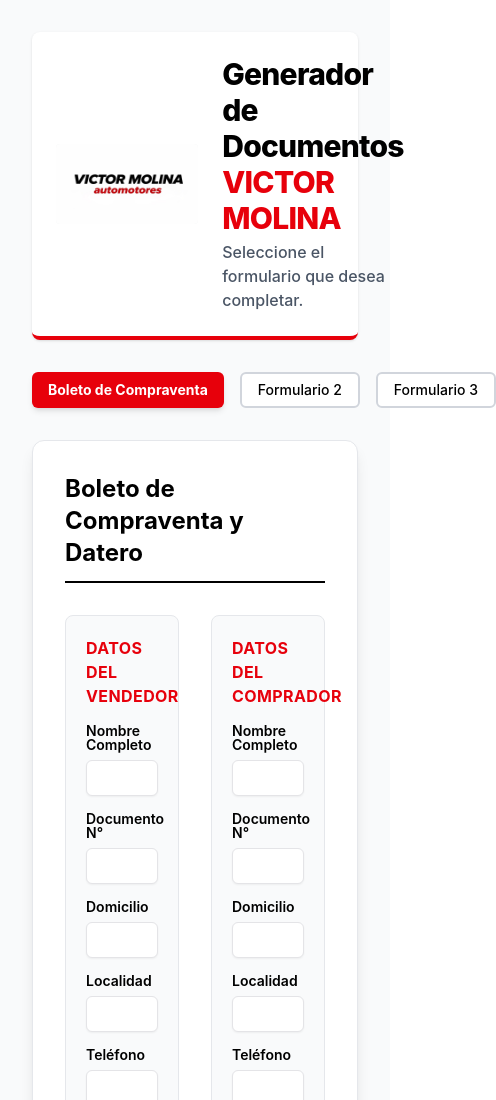
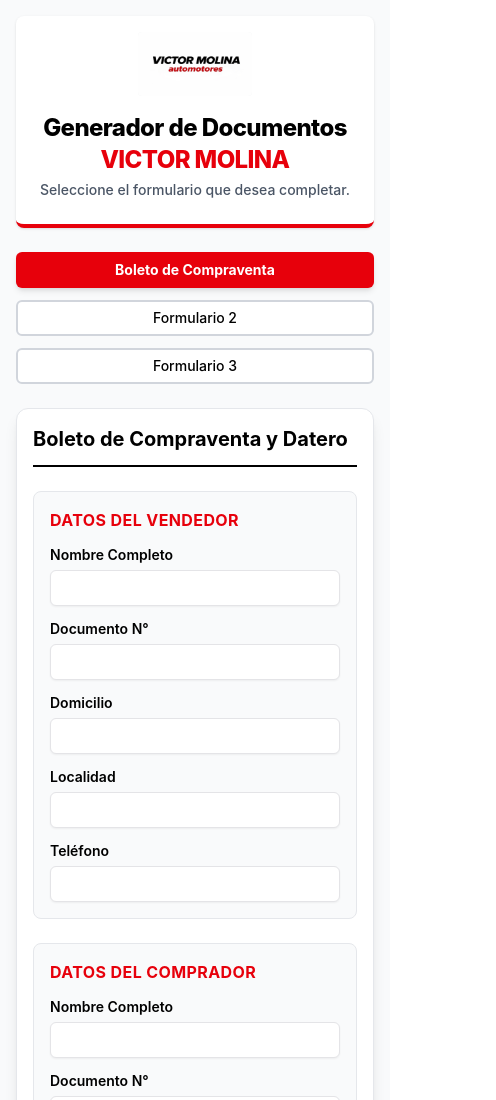
Before and after one commit to Trees25/VICTORMOLINA, a React (Vite) app: page / in a window 390 px wide. Shown: the top 1100 px of the page, 496 px wide, since content can reach past the window. Built offline with nearby package versions, Linux system fonts and the light colour scheme; what @react-pdf/renderer would draw is missing.

Commit message:
responsive

```diff
--- a/src/App.jsx
+++ b/src/App.jsx
@@ -7,34 +7,34 @@
   const [activeTab, setActiveTab] = useState("boleto");
 
   return (
-    <div className="min-h-screen bg-gray-50 text-black p-8">
-      <div className="max-w-6xl mx-auto space-y-8">
-        {/* HEADER CON LOGO A LA IZQUIERDA */}
-        <header className="flex items-center gap-6 border-b-4 border-red-600 pb-6 bg-white p-6 rounded-lg shadow-sm">
+    <div className="min-h-screen bg-gray-50 text-black p-4 sm:p-8">
+      <div className="max-w-6xl mx-auto space-y-6 sm:space-y-8">
+        {/* HEADER CON LOGO A LA IZQUIERDA (Apilado en móviles) */}
+        <header className="flex flex-col sm:flex-row items-center sm:items-start text-center sm:text-left gap-4 sm:gap-6 border-b-4 border-red-600 pb-6 bg-white p-4 sm:p-6 rounded-lg shadow-sm">
           {/* Si el logo no carga, se mostrará este cuadro gris temporalmente */}
           <img
             src={logoAgencia}
             alt="Victor Molina Automotores"
-            className="h-20 w-auto object-contain bg-gray-100 rounded"
+            className="h-16 sm:h-20 w-auto object-contain bg-gray-100 rounded"
           />
           <div>
-            <h1 className="text-3xl font-extrabold tracking-tight text-black">
+            <h1 className="text-2xl sm:text-3xl font-extrabold tracking-tight text-black">
               Generador de Documentos{" "}
               <span className="text-red-600">VICTOR MOLINA</span>
             </h1>
-            <p className="text-gray-600 mt-1 font-medium">
+            <p className="text-gray-600 mt-1 font-medium text-sm sm:text-base">
               Seleccione el formulario que desea completar.
             </p>
           </div>
         </header>
 
-        {/* NAVEGACIÓN CON COLORES INSTITUCIONALES */}
-        <nav className="flex gap-4">
+        {/* NAVEGACIÓN CON COLORES INSTITUCIONALES (En columna para móviles) */}
+        <nav className="flex flex-col sm:flex-row flex-wrap gap-3 sm:gap-4">
           <Button
             className={
               activeTab === "boleto"
-                ? "bg-red-600 hover:bg-red-700 text-white font-bold shadow-md"
-                : "bg-white text-black border-2 border-gray-300 hover:border-red-600 hover:text-red-600"
+                ? "bg-red-600 hover:bg-red-700 text-white font-bold shadow-md w-full sm:w-auto"
+                : "bg-white text-black border-2 border-gray-300 hover:border-red-600 hover:text-red-600 w-full sm:w-auto"
             }
             onClick={() => setActiveTab("boleto")}
           >
@@ -43,8 +43,8 @@
           <Button
             className={
               activeTab === "form2"
-                ? "bg-red-600 hover:bg-red-700 text-white font-bold shadow-md"
-                : "bg-white text-black border-2 border-gray-300 hover:border-red-600 hover:text-red-600"
+                ? "bg-red-600 hover:bg-red-700 text-white font-bold shadow-md w-full sm:w-auto"
+                : "bg-white text-black border-2 border-gray-300 hover:border-red-600 hover:text-red-600 w-full sm:w-auto"
             }
             onClick={() => setActiveTab("form2")}
           >
@@ -53,8 +53,8 @@
           <Button
             className={
               activeTab === "form3"
-                ? "bg-red-600 hover:bg-red-700 text-white font-bold shadow-md"
-                : "bg-white text-black border-2 border-gray-300 hover:border-red-600 hover:text-red-600"
+                ? "bg-red-600 hover:bg-red-700 text-white font-bold shadow-md w-full sm:w-auto"
+                : "bg-white text-black border-2 border-gray-300 hover:border-red-600 hover:text-red-600 w-full sm:w-auto"
             }
             onClick={() => setActiveTab("form3")}
           >
@@ -65,12 +65,12 @@
         <main>
           {activeTab === "boleto" && <FormBoletoCompraVenta />}
           {activeTab === "form2" && (
-            <div className="p-12 text-center font-bold text-gray-500 bg-white border-2 border-dashed border-gray-300 rounded-lg">
+            <div className="p-8 sm:p-12 text-center font-bold text-gray-500 bg-white border-2 border-dashed border-gray-300 rounded-lg">
               Formulario 2 en desarrollo...
             </div>
           )}
           {activeTab === "form3" && (
-            <div className="p-12 text-center font-bold text-gray-500 bg-white border-2 border-dashed border-gray-300 rounded-lg">
+            <div className="p-8 sm:p-12 text-center font-bold text-gray-500 bg-white border-2 border-dashed border-gray-300 rounded-lg">
               Formulario 3 en desarrollo...
             </div>
           )}
--- a/src/components/FormBoletoCompraVenta.jsx
+++ b/src/components/FormBoletoCompraVenta.jsx
@@ -82,7 +82,6 @@
     setData({ ...data, [e.target.name]: e.target.value });
   };
 
-  // Manejador específico para los componentes Select
   const handleSelectChange = (name, value) => {
     setData({ ...data, [name]: value });
   };
@@ -113,14 +112,14 @@
   };
 
   return (
-    <div className="space-y-8 p-8 bg-white text-black border border-gray-200 rounded-xl shadow-lg">
-      <h2 className="text-2xl font-bold border-b-2 border-black pb-3">
+    <div className="space-y-6 sm:space-y-8 p-4 sm:p-8 bg-white text-black border border-gray-200 rounded-xl shadow-lg">
+      <h2 className="text-xl sm:text-2xl font-bold border-b-2 border-black pb-3">
         Boleto de Compraventa y Datero
       </h2>
 
       {/* BLOQUE VENDEDOR Y COMPRADOR */}
-      <div className="grid grid-cols-2 gap-8">
-        <div className="space-y-4 bg-gray-50 p-5 rounded-lg border border-gray-200">
+      <div className="grid grid-cols-1 md:grid-cols-2 gap-6 sm:gap-8">
+        <div className="space-y-4 bg-gray-50 p-4 sm:p-5 rounded-lg border border-gray-200">
           <h3 className="font-bold text-red-600 uppercase tracking-wide">
             Datos del Vendedor
           </h3>
@@ -166,7 +165,7 @@
           </div>
         </div>
 
-        <div className="space-y-4 bg-gray-50 p-5 rounded-lg border border-gray-200">
+        <div className="space-y-4 bg-gray-50 p-4 sm:p-5 rounded-lg border border-gray-200">
           <h3 className="font-bold text-red-600 uppercase tracking-wide">
             Datos del Comprador
           </h3>
@@ -214,11 +213,11 @@
       </div>
 
       {/* BLOQUE VEHICULO */}
-      <div className="space-y-4 bg-gray-50 p-5 rounded-lg border border-gray-200">
+      <div className="space-y-4 bg-gray-50 p-4 sm:p-5 rounded-lg border border-gray-200">
         <h3 className="font-bold text-red-600 uppercase tracking-wide">
           Datos del Vehículo
         </h3>
-        <div className="grid grid-cols-4 gap-4">
+        <div className="grid grid-cols-1 sm:grid-cols-2 lg:grid-cols-4 gap-4">
           <div className="space-y-2">
             <Label className="font-semibold">Marca</Label>
             <Select
@@ -305,8 +304,8 @@
       </div>
 
       {/* BLOQUE OPERACIÓN Y FECHAS */}
-      <div className="grid grid-cols-2 gap-8">
-        <div className="space-y-4 bg-gray-50 p-5 rounded-lg border border-gray-200">
+      <div className="grid grid-cols-1 md:grid-cols-2 gap-6 sm:gap-8">
+        <div className="space-y-4 bg-gray-50 p-4 sm:p-5 rounded-lg border border-gray-200">
           <h3 className="font-bold text-red-600 uppercase tracking-wide">
             Operación
           </h3>
@@ -345,11 +344,11 @@
           </div>
         </div>
 
-        <div className="space-y-4 bg-gray-50 p-5 rounded-lg border border-gray-200">
+        <div className="space-y-4 bg-gray-50 p-4 sm:p-5 rounded-lg border border-gray-200">
           <h3 className="font-bold text-red-600 uppercase tracking-wide">
             Fechas (2026)
           </h3>
-          <div className="grid grid-cols-2 gap-4">
+          <div className="grid grid-cols-1 sm:grid-cols-2 gap-4">
             <div className="space-y-2">
               <Label className="font-semibold">Día Libre Deuda</Label>
               <Input
@@ -387,11 +386,11 @@
       </div>
 
       {/* BLOQUE DATERO */}
-      <div className="space-y-4 bg-gray-50 p-5 rounded-lg border border-gray-200 border-t-4 border-t-black">
+      <div className="space-y-4 bg-gray-50 p-4 sm:p-5 rounded-lg border border-gray-200 border-t-4 border-t-black">
         <h3 className="font-bold text-red-600 uppercase tracking-wide">
           Datos Adicionales (Datero Agencia)
         </h3>
-        <div className="grid grid-cols-3 gap-4">
+        <div className="grid grid-cols-1 sm:grid-cols-2 md:grid-cols-3 gap-4">
           <div className="space-y-2">
             <Label className="font-semibold">Titular</Label>
             <Input
@@ -474,7 +473,7 @@
           disabled={loading}
           size="lg"
           onClick={handleDescargaDoble}
-          className="bg-red-600 hover:bg-red-700 text-white font-bold px-8 py-6 text-lg shadow-lg"
+          className="bg-red-600 hover:bg-red-700 text-white font-bold px-8 py-6 text-lg shadow-lg w-full sm:w-auto"
         >
           {loading ? "Generando archivos..." : "Descargar Ambos PDFs"}
         </Button>
```
